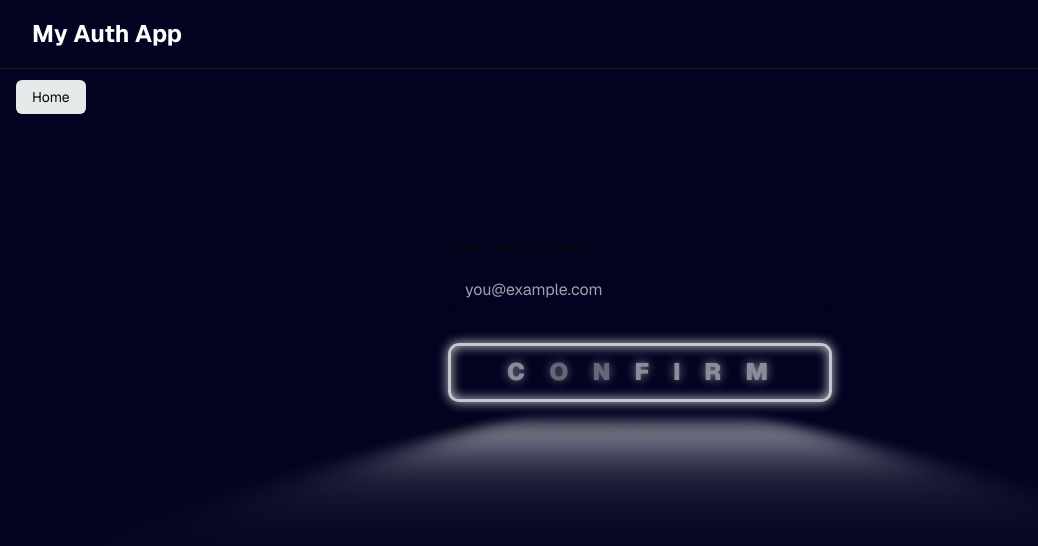
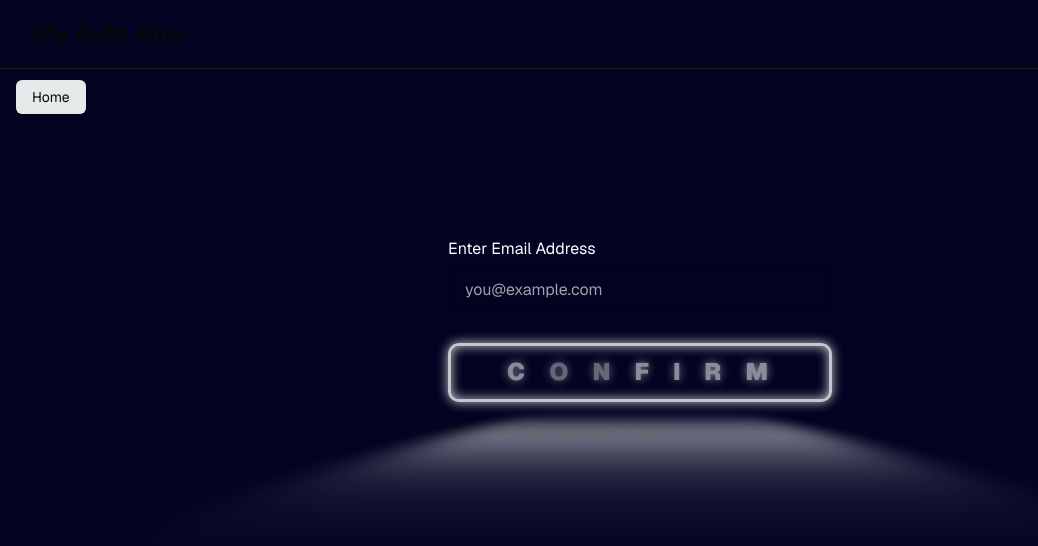
Before and after one commit to AlbashengineerAhmed/supabase-auth-app, a Next.js app: page /forgot-password in a window 1280 px wide. Shown: the top 546 px of the page, without its empty margins (0-1038 px from the left). Built offline with nearby package versions, Linux system fonts and the light colour scheme; no server answers.

Commit message:
update color

```diff
--- a/app/globals.css
+++ b/app/globals.css
@@ -20,8 +20,10 @@
   }
 }
 .bg-background{
-  background-color: rgb(1, 3, 33) !important;
-  color:white !important;
+  background: rgb(1, 3, 33);
+}
+label{
+  color:white;
 }
 @layer base {
   * {
```
